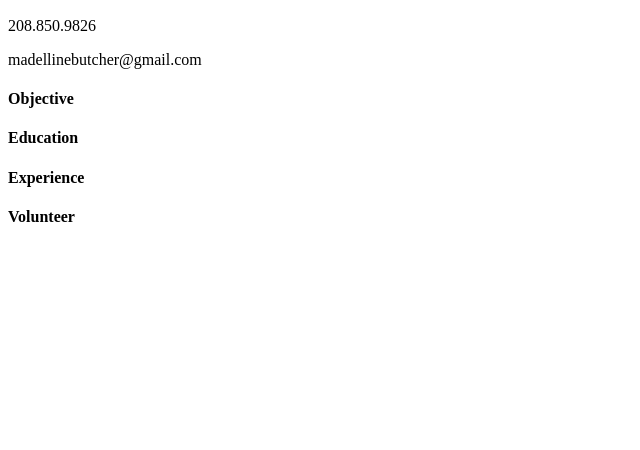
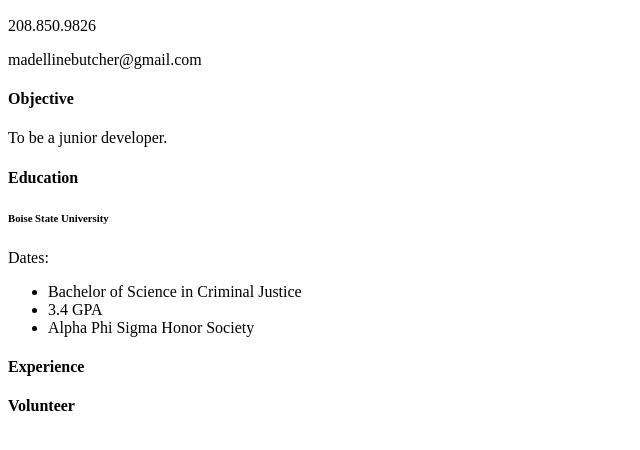
Before and after one commit to madellinebutcher/resume, a plain HTML site: page index.html in a window 1280 px wide. Shown: the part 50-500 px from the top of the page, without its empty margins (0-640 px from the left). Drawn offline with Linux system fonts and the light colour scheme.

Commit message:
added some education info

```diff
--- a/index.html
+++ b/index.html
@@ -15,9 +15,22 @@
     <section class="content-body">
         <div class="content">
             <h4>Objective</h4>
+            <p>To be a junior developer.</p>
         </div>
         <div class="content">
             <h4>Education</h4>
+            <div class="education">
+                <h6>Boise State University</h6>
+                <p>Dates: </p>
+                <ul>
+                    <li>Bachelor of Science in Criminal Justice</li>
+                    <li>3.4 GPA</li>
+                    <li>Alpha Phi Sigma Honor Society</li>
+                </ul>
+            </div>
+            <div class="education">
+
+            </div>
         </div>
         <div class="content">
             <h4>Experience</h4>
```
